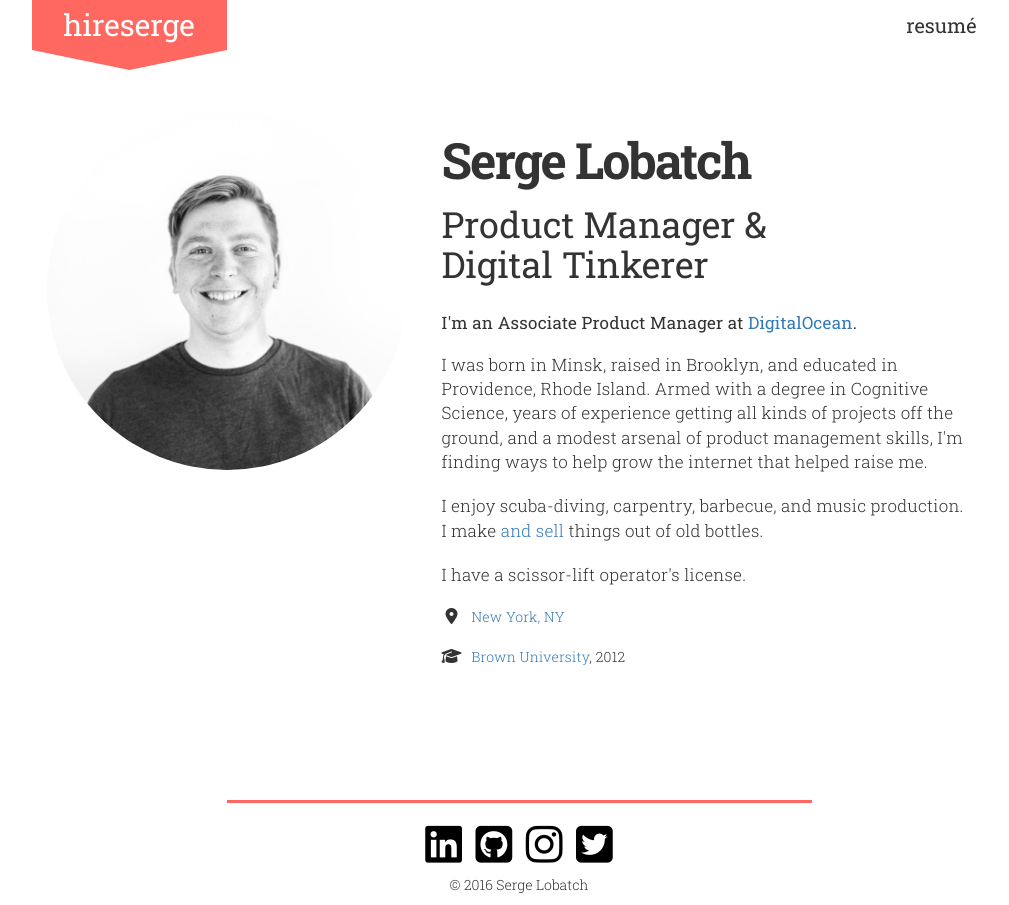
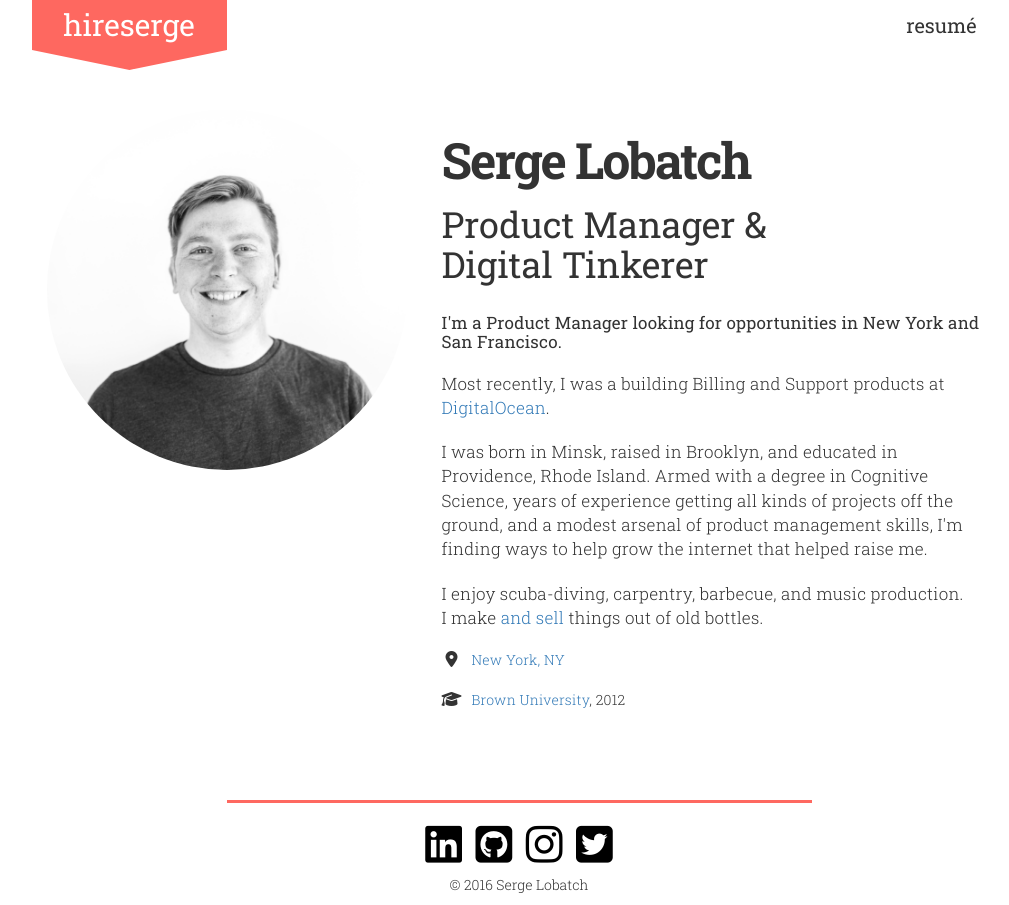
Before and after one commit to slobatch/slobatch.github.io, a Jekyll site: the page built from index.html, in a window 1280 px wide. Shown: the whole page, without its empty margins (121-1130 px from the left). Built offline with Jekyll 4.4.1, drawn with Linux system fonts in a browser that asks for light colours; nearby versions of some CDN libraries.

Commit message:
Update copy

```diff
--- a/index.html
+++ b/index.html
@@ -14,16 +14,25 @@ active_nav: home
       <div class="main-text-box col-sm-10 col-sm-offset-1 col-md-offset-0 col-md-6">
         <div class="main-text-box-content">
           <div class="text-center-xs text-center-sm">
-            <h1>Serge Lobatch</h1>
-            <h2>Product&nbsp;Manager &amp; Digital&nbsp;Tinkerer</h2>
+            <h1>
+              Serge Lobatch
+            </h1>
+            <h2>
+              Product&nbsp;Manager &amp; Digital&nbsp;Tinkerer
+            </h2>
           </div>
-          <h3>I'm an Associate Product Manager at <a href="http://www.digitalocean.com">DigitalOcean</a>.</h3>
-          <p>I was born in Minsk, raised in Brooklyn, and educated in Providence, Rhode Island. Armed with a degree in Cognitive Science, years of experience getting all kinds of projects off the ground, and a modest arsenal of product management skills, I'm finding ways to help grow the internet that helped raise me.
+          <h3>
+            I'm a Product Manager looking for opportunities in New York and San Francisco.
+          </h3>
+          <p>
+            Most recently, I was a building Billing and Support products at <a href="http://www.digitalocean.com">DigitalOcean</a>.
           </p>
-
-          <p>I enjoy scuba-diving, carpentry, barbecue, and music production. I&nbsp;make <a href="http://etchandmallet.etsy.com" target="_blank">and sell</a> things out of old bottles.</p>
-
-          <p>I have a scissor-lift operator's license.</p>
+          <p>
+            I was born in Minsk, raised in Brooklyn, and educated in Providence, Rhode Island. Armed with a degree in Cognitive Science, years of experience getting all kinds of projects off the ground, and a modest arsenal of product management skills, I'm finding ways to help grow the internet that helped raise me.
+          </p>
+          <p>
+            I enjoy scuba-diving, carpentry, barbecue, and music production. I&nbsp;make <a href="http://etchandmallet.etsy.com" target="_blank">and sell</a> things out of old bottles.
+          </p>
 
           <div class="loc-edu-icons-area">
             <p><i class="fa fa-map-marker fa-fw"></i><span class="icon-spacer"></span><a href="https://www.google.com/maps/place/101+6th+Ave,+New+York,+NY+10013/data=!4m2!3m1!1s0x89c2598b676bfc63:0x14e37d2e09e91af5?sa=X&ved=0CCUQ8gEwAWoVChMIgeqW-7HwxgIVxTY-Ch3WOQOA">New York, NY</a></p>
```
